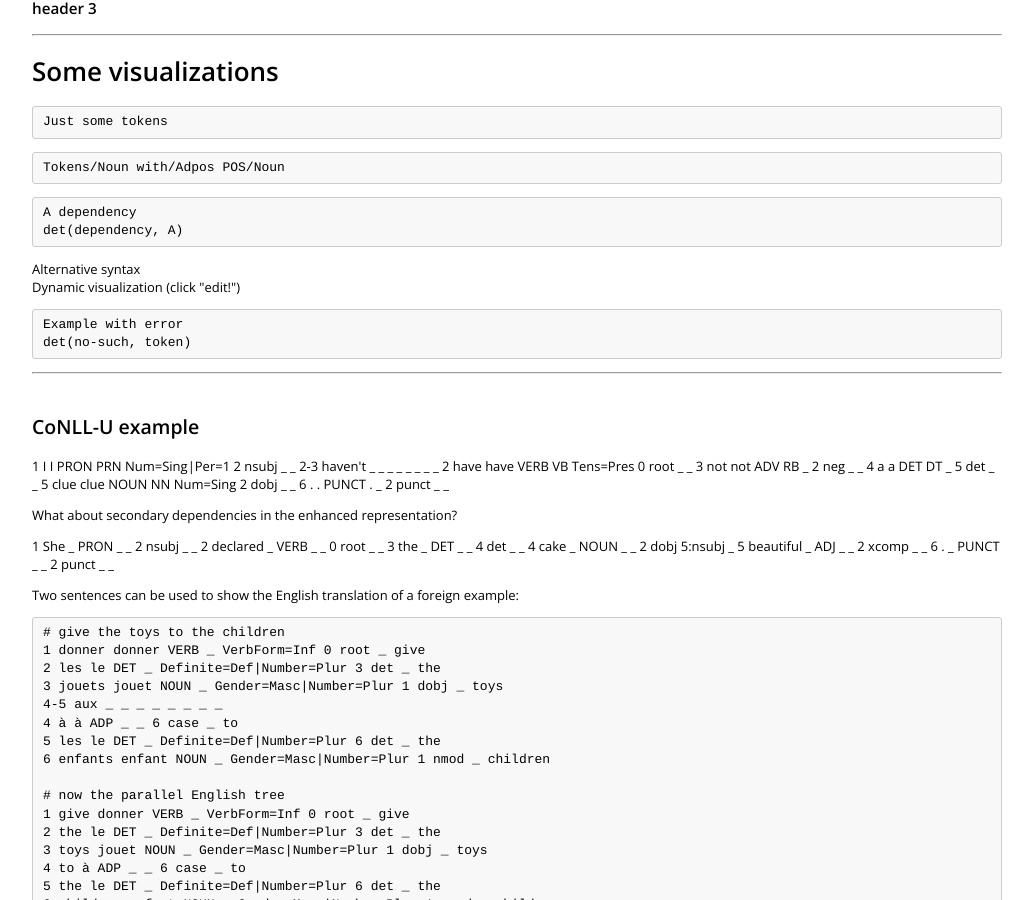
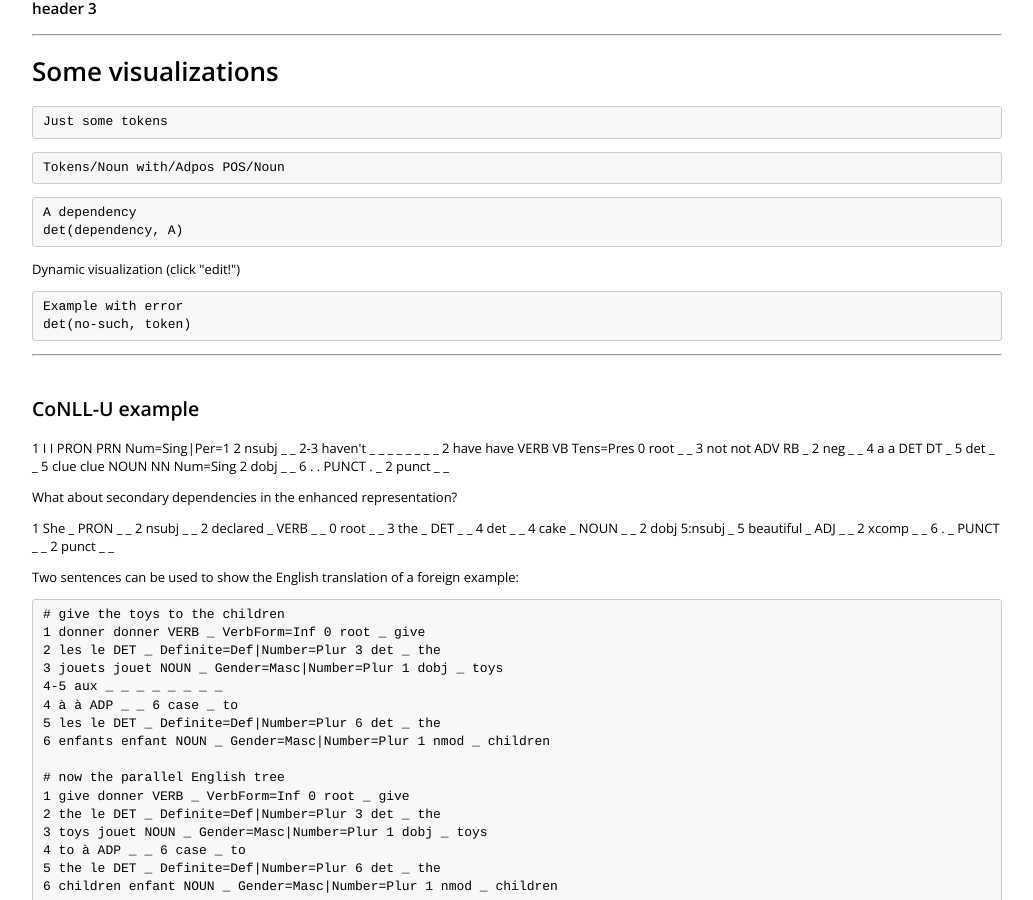
Before and after one commit to spyysalo/annodoc-demo, a Jekyll site: the page built from sandbox.md, in a window 1280 px wide and 900 px high, scrolled down 379 px. Shown: the whole window, without its empty margins (123-1156 px from the left). Built offline with Jekyll 4.4.1, drawn with Linux system fonts in a browser that asks for light colours.

Commit message:
Update sandbox.md

```diff
--- a/sandbox.md
+++ b/sandbox.md
@@ -37,10 +37,6 @@ Tokens/Noun with/Adpos POS/Noun
 A dependency
 det(dependency, A)
 ~~~
-
-<div class="sd-parse">
-Alternative syntax
-</div>
 
 <div class="sd-parse" tabs="yes">
 Dynamic visualization (click "edit!")
```
